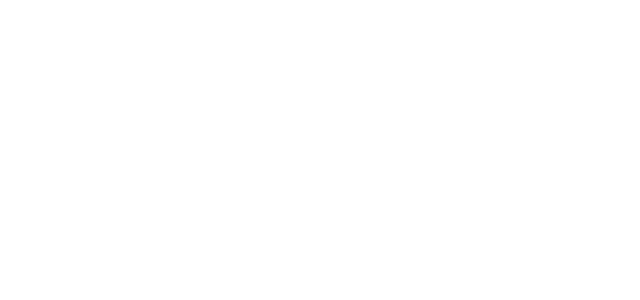
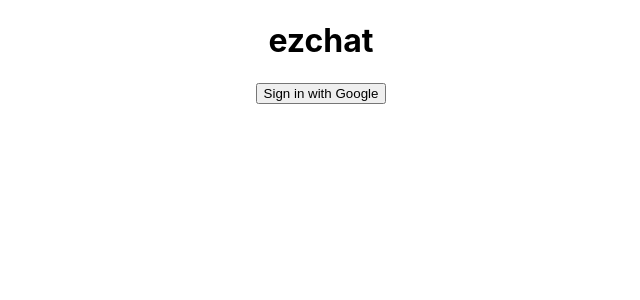
Before and after one commit to rjafar/ezchat, a React (Create React App) app: page / in a window 1280 px wide. Shown: the top 300 px of the page, without its empty margins (319-959 px from the left). Built offline with nearby package versions, Linux system fonts and the light colour scheme; no server answers.

Commit message:
Added firebase google authentication

```diff
--- a/src/App.js
+++ b/src/App.js
@@ -19,20 +19,55 @@
   measurementId: "G-HVVJ4J7NEW"
 })
 
+// global firebase variables
 const auth = firebase.auth();
 const firestore = firebase.firestore();
 
+function App() {
+  // checks if user is logged in (authenticated) or null
+  const [user] = useAuthState(auth);
 
-function App() {
   return (
     <div className="App">
       <header>
-
+        <h1>
+          ezchat
+        </h1>
+        <SignOut />
       </header>
 
+      <section>
+        {user ? <Chat /> : <SignIn />}
+      </section>
 
     </div>
   );
 }
 
+// functional components
+// SignIn allows user to provide Google credentials to authenticate
+function SignIn() {
+  const signInGoogle = () => {
+    const googleAuthProvider = new firebase.auth.GoogleAuthProvider();
+    auth.signInWithPopup(googleAuthProvider);
+  }
+
+  return (
+    <button className="signInButton" onClick={signInGoogle}>Sign in with Google</button>
+  )
+}
+
+function SignOut() {
+  // check to see if currentUser is valid so we can sign them out
+  return auth.currentUser && (
+    <button className="signOutButton" onClick={auth.signOut()}>Sign Out</button>
+  )
+}
+
+
+
+function Chat () {
+
+}
+
 export default App;
```
